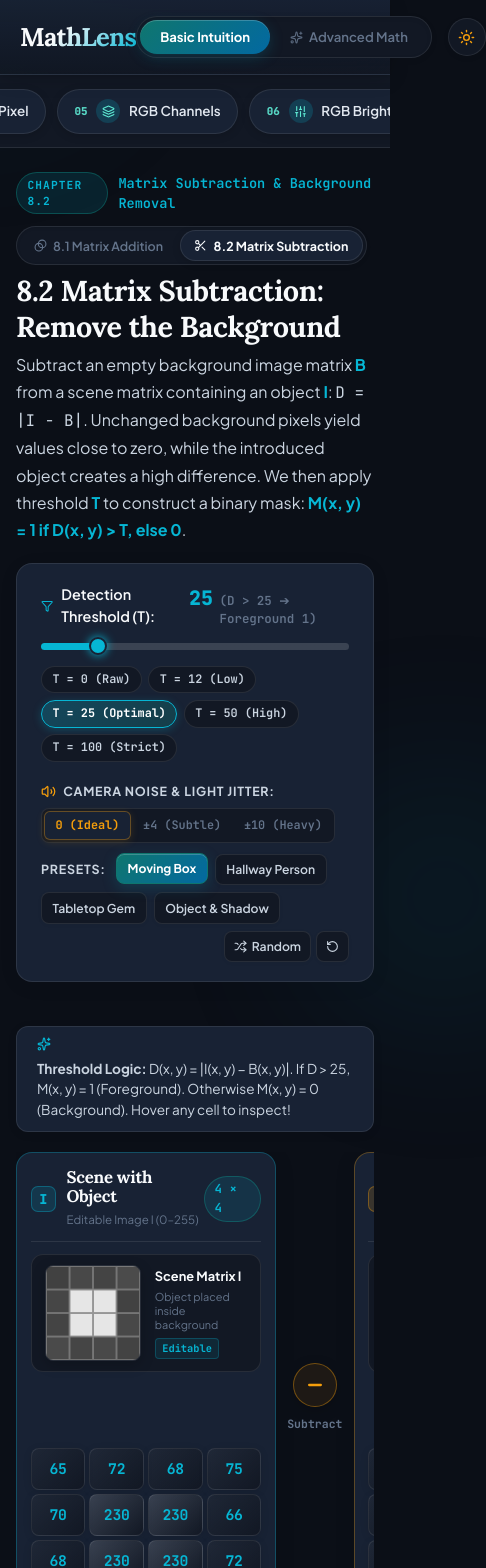
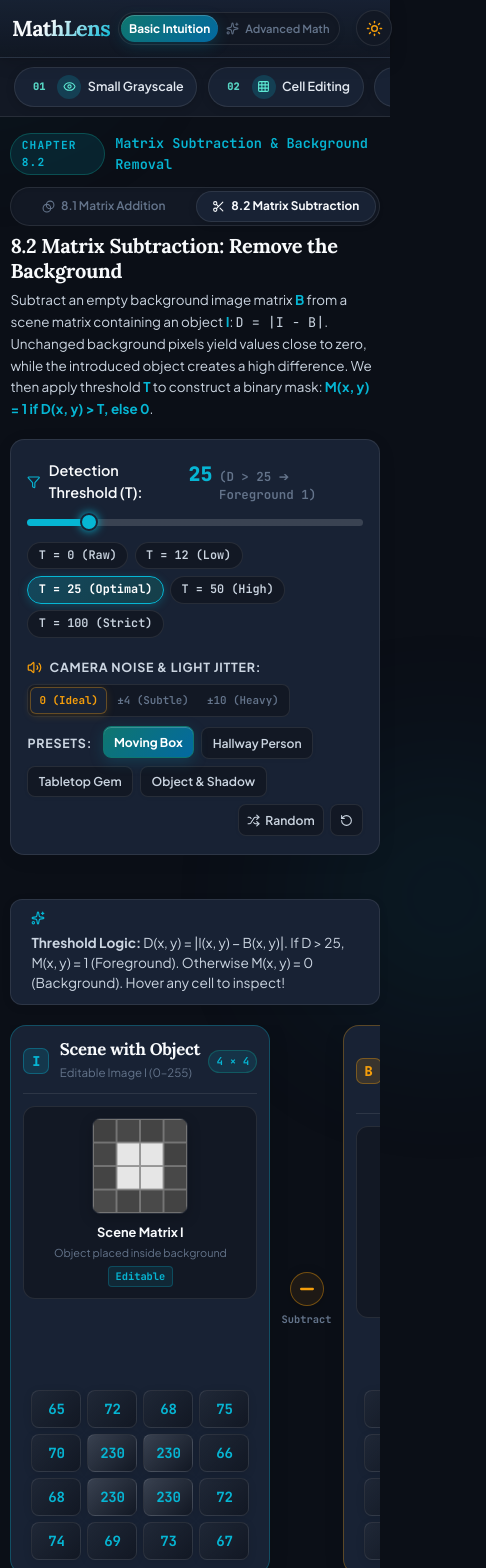
Before and after one commit to Namankumar608x/Mathlens, a React (Vite) app in the folder frontend/: page / in a window 390 px wide. Shown: the top 1568 px of the page, 486 px wide, since content can reach past the window. Built offline with nearby package versions, Linux system fonts and the light colour scheme.

Commit message:
responsiveness corrected

```diff
--- a/frontend/src/App.css
+++ b/frontend/src/App.css
@@ -295,19 +295,36 @@
   backdrop-filter: blur(12px);
   border-bottom: 1px solid var(--border-color);
   overflow-x: auto;
-  padding: 0.85rem 2rem;
-  scrollbar-width: none;
+  padding: 0.75rem 1.5rem;
+  scrollbar-width: thin;
+  scrollbar-color: rgba(255, 255, 255, 0.12) transparent;
+  -webkit-overflow-scrolling: touch;
+}
+
+[data-theme="light"] .stepper-nav {
+  scrollbar-color: rgba(0, 0, 0, 0.12) transparent;
 }
 
 .stepper-nav::-webkit-scrollbar {
-  display: none;
+  height: 4px;
+}
+
+.stepper-nav::-webkit-scrollbar-thumb {
+  background: rgba(255, 255, 255, 0.15);
+  border-radius: 9999px;
+}
+
+[data-theme="light"] .stepper-nav::-webkit-scrollbar-thumb {
+  background: rgba(0, 0, 0, 0.15);
 }
 
 .steps-container {
   display: flex;
   align-items: center;
-  justify-content: center;
+  justify-content: flex-start;
   max-width: 1300px;
+  width: max-content;
+  min-width: 100%;
   margin: 0 auto;
   gap: 0.65rem;
   flex-wrap: nowrap;
@@ -323,6 +340,7 @@
   cursor: pointer;
   white-space: nowrap;
   font-family: var(--font-sans);
+  flex-shrink: 0;
   font-size: 0.84rem;
   font-weight: 600;
   display: flex;
@@ -759,6 +777,9 @@
   border: 1px solid var(--border-color);
   cursor: pointer;
   transition: all 0.2s ease;
+  max-width: 100%;
+  height: auto;
+  object-fit: contain;
 }
 
 .pixel-canvas:hover {
@@ -2458,8 +2479,16 @@
   border-color: rgba(16, 185, 129, 0.35);
 }
 
-/* Small screen responsiveness for 4 columns */
-@media (max-width: 1140px) {
+/* =========================================================
+   COMPREHENSIVE RESPONSIVE DESIGN SYSTEM
+   ========================================================= */
+
+/* 1. Laptops & Compact Desktops (<= 1200px) */
+@media (max-width: 1200px) {
+  .main-content {
+    padding: 2rem 1.5rem;
+  }
+
   .subtraction-controls-grid {
     grid-template-columns: 1fr;
     gap: 1.25rem;
@@ -2468,6 +2497,311 @@
   .subtraction-horizontal-line-container {
     overflow-x: auto;
     padding-bottom: 0.85rem;
-    grid-template-columns: 260px auto 260px auto 260px auto 260px;
-  }
-}
+    grid-template-columns: minmax(260px, 1fr) auto minmax(260px, 1fr) auto minmax(260px, 1fr) auto minmax(260px, 1fr);
+    scroll-snap-type: x proximity;
+    -webkit-overflow-scrolling: touch;
+    scrollbar-width: thin;
+    scrollbar-color: rgba(255, 255, 255, 0.15) transparent;
+  }
+
+  [data-theme="light"] .subtraction-horizontal-line-container {
+    scrollbar-color: rgba(0, 0, 0, 0.15) transparent;
+  }
+
+  .addition-horizontal-line-container {
+    overflow-x: auto;
+    padding-bottom: 0.85rem;
+    grid-template-columns: minmax(280px, 1fr) auto minmax(280px, 1fr) auto minmax(280px, 1fr);
+    scroll-snap-type: x proximity;
+    -webkit-overflow-scrolling: touch;
+    scrollbar-width: thin;
+    scrollbar-color: rgba(255, 255, 255, 0.15) transparent;
+  }
+
+  [data-theme="light"] .addition-horizontal-line-container {
+    scrollbar-color: rgba(0, 0, 0, 0.15) transparent;
+  }
+
+  .subtraction-horizontal-line-container .addition-column-card,
+  .addition-horizontal-line-container .addition-column-card {
+    scroll-snap-align: start;
+    flex-shrink: 0;
+  }
+}
+
+/* 2. Tablets & Small Laptops (<= 992px) */
+@media (max-width: 992px) {
+  .header-bar {
+    padding: 0.85rem 1.5rem;
+  }
+
+  .brand-title {
+    font-size: 1.8rem;
+  }
+
+  .side-by-side-container {
+    grid-template-columns: 1fr !important;
+    gap: 1.5rem;
+  }
+
+  .step-7-layout {
+    grid-template-columns: 1fr !important;
+    gap: 1.5rem;
+  }
+
+  .two-part-grid {
+    grid-template-columns: 1fr !important;
+    gap: 1.25rem;
+  }
+
+  .addition-controls-grid {
+    grid-template-columns: 1fr !important;
+    gap: 1.25rem;
+  }
+
+  .matrix-grid {
+    max-width: 440px;
+    margin: 0 auto;
+  }
+}
+
+/* 3. Phablets & Mobile Landscape (<= 768px) */
+@media (max-width: 768px) {
+  .header-bar {
+    padding: 0.75rem 1rem;
+  }
+
+  .brand-title {
+    font-size: 1.55rem;
+  }
+
+  .brand-mark-icon {
+    width: 32px;
+    height: 32px;
+    font-size: 0.95rem;
+  }
+
+  .track-slider-container {
+    padding: 2px;
+  }
+
+  .track-slider-option {
+    padding: 0.35rem 0.65rem;
+  }
+
+  .track-slider-text {
+    font-size: 0.74rem;
+  }
+
+  .theme-toggle-btn {
+    width: 36px;
+    height: 36px;
+  }
+
+  .stepper-nav {
+    padding: 0.55rem 0.85rem;
+  }
+
+  .step-tab {
+    padding: 0.45rem 0.8rem;
+    font-size: 0.78rem;
+    gap: 0.4rem;
+  }
+
+  .step-num-pill {
+    font-size: 0.65rem;
+    padding: 0.1rem 0.35rem;
+  }
+
+  .main-content {
+    padding: 1.25rem 0.95rem;
+  }
+
+  .step-module {
+    gap: 1.25rem;
+  }
+
+  .step-heading {
+    font-size: 1.5rem;
+    line-height: 1.25;
+  }
+
+  .step-description {
+    font-size: 0.9rem;
+    line-height: 1.6;
+  }
+
+  .sub-chapter-nav {
+    width: 100%;
+  }
+
+  .sub-chapter-pill {
+    flex: 1;
+    justify-content: center;
+    font-size: 0.74rem;
+    padding: 0.35rem 0.5rem;
+  }
+
+  .matrix-grid-card,
+  .canvas-card,
+  .slider-card,
+  .info-card,
+  .transform-canvas-card,
+  .transform-matrix-input-card,
+  .top-control-card,
+  .addition-controls-card,
+  .subtraction-controls-card {
+    padding: 1.15rem 1rem;
+    border-radius: 14px;
+  }
+
+  .matrix-bracket-container {
+    padding: 0 0.5rem;
+  }
+
+  .matrix-grid {
+    gap: 6px;
+  }
+
+  .matrix-cell {
+    min-height: 44px;
+    font-size: 1.05rem;
+    border-radius: 8px;
+    padding: 0.4rem 0.2rem;
+  }
+
+  .subtraction-horizontal-line-container .addition-column-card,
+  .addition-horizontal-line-container .addition-column-card {
+    min-width: 255px;
+    padding: 0.85rem 0.75rem;
+  }
+
+  .operator-badge {
+    width: 38px;
+    height: 38px;
+  }
+
+  .addition-operator-divider {
+    gap: 0.35rem;
+  }
+
+  .modal-card {
+    padding: 1.4rem 1.15rem;
+    width: 94vw;
+    max-height: 90vh;
+  }
+
+  .modal-title {
+    font-size: 1.45rem;
+  }
+
+  .level-card {
+    padding: 0.9rem;
+  }
+}
+
+/* 4. Small Mobile Devices (<= 520px) */
+@media (max-width: 520px) {
+  .header-bar {
+    padding: 0.65rem 0.75rem;
+    gap: 0.5rem;
+  }
+
+  .brand-title {
+    font-size: 1.35rem;
+  }
+
+  .brand-mark-icon {
+    width: 28px;
+    height: 28px;
+    font-size: 0.85rem;
+  }
+
+  .track-slider-text span:last-child {
+    font-size: 0.7rem;
+  }
+
+  .track-slider-option {
+    padding: 0.3rem 0.5rem;
+  }
+
+  .main-content {
+    padding: 1rem 0.65rem;
+  }
+
+  .step-heading {
+    font-size: 1.25rem;
+  }
+
+  .step-description {
+    font-size: 0.84rem;
+  }
+
+  .matrix-cell {
+    min-height: 38px;
+    font-size: 0.95rem;
+    padding: 0.2rem 0.1rem;
+  }
+
+  .compact-cell {
+    min-height: 38px;
+    padding: 0.1rem;
+  }
+
+  .compact-input {
+    font-size: 0.88rem !important;
+  }
+
+  .matrix-header h3, .card-title, .canvas-header h3 {
+    font-size: 1rem;
+  }
+
+  .matrix-dims {
+    font-size: 0.68rem;
+    padding: 0.15rem 0.45rem;
+  }
+
+  .preset-buttons {
+    gap: 0.4rem;
+  }
+
+  .preset-btn {
+    padding: 0.4rem 0.65rem;
+    font-size: 0.76rem;
+  }
+
+  .noise-pill-group {
+    flex-wrap: wrap;
+  }
+
+  .noise-btn {
+    padding: 0.25rem 0.5rem;
+    font-size: 0.68rem;
+  }
+
+  .canvas-subrow {
+    flex-direction: column;
+    align-items: stretch;
+    text-align: center;
+    gap: 0.6rem;
+  }
+
+  .canvas-subrow-info {
+    align-items: center;
+    text-align: center;
+  }
+
+  .operator-badge {
+    width: 34px;
+    height: 34px;
+  }
+
+  .operator-label {
+    font-size: 0.65rem;
+  }
+
+  .modal-card {
+    padding: 1.2rem 0.9rem;
+    width: 96vw;
+  }
+}
```
